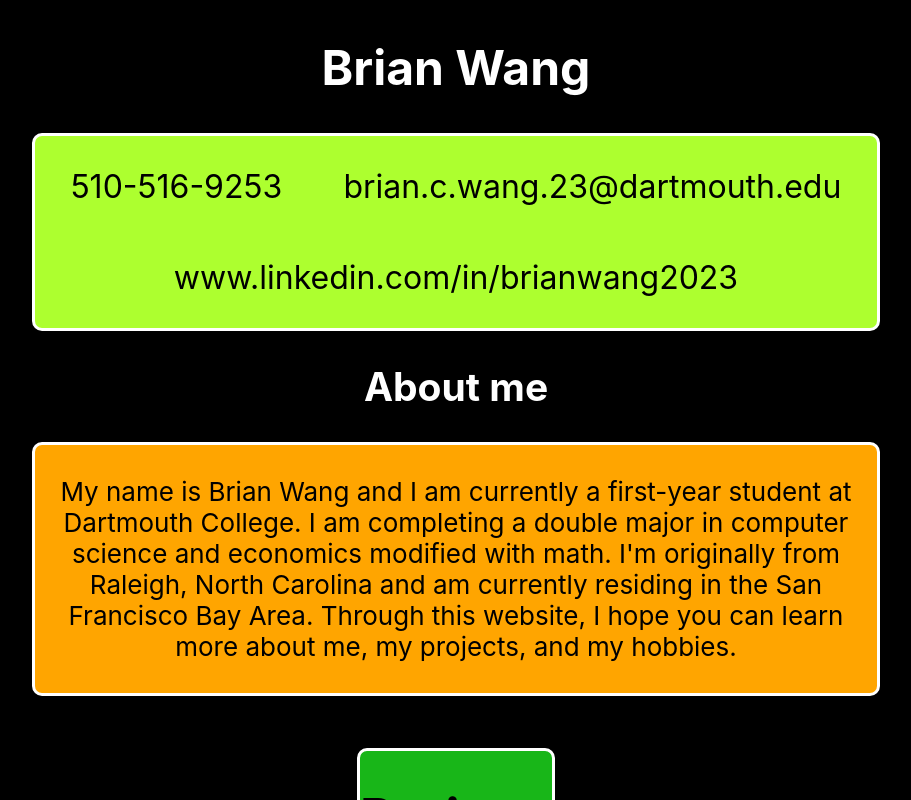
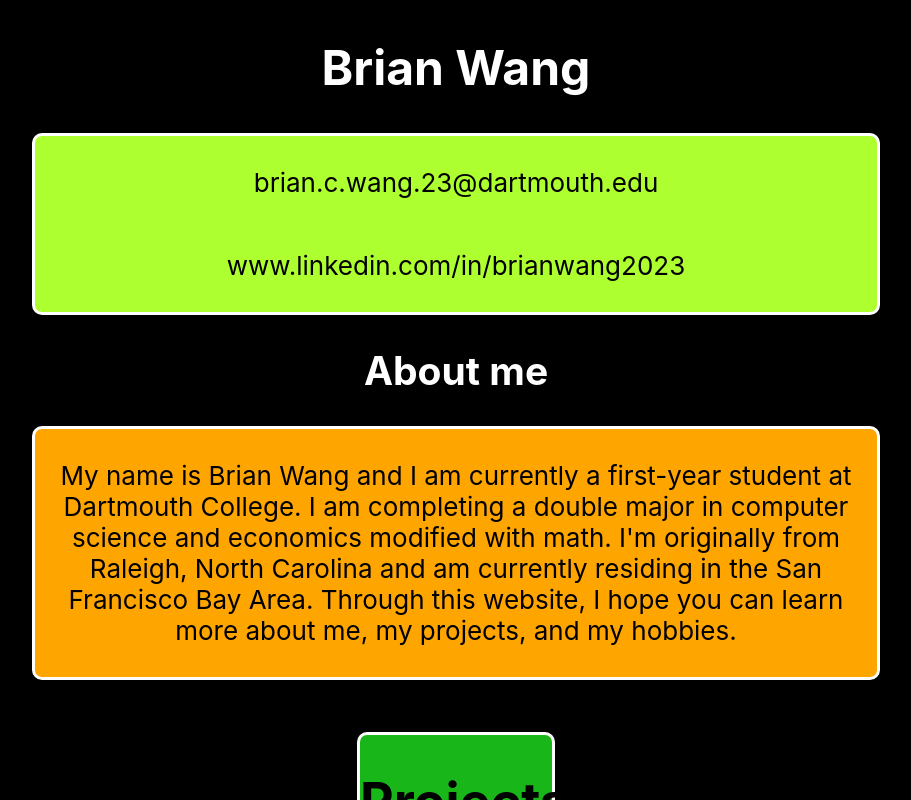
Before and after one commit to brianwang26/brianwang26.github.io, a React (Create React App) app: page / in a window 1280 px wide. Shown: the top 800 px of the page, without its empty margins (184-1095 px from the left). Built offline with nearby package versions, Linux system fonts and the light colour scheme.

Commit message:
somethings not right with font size

```diff
--- a/src/App.js
+++ b/src/App.js
@@ -32,9 +32,8 @@ function App() {
         <h1><font size = "7"> Brian Wang </font></h1>
 
         <div className = "contactInfo">
-          <p><font color = "black"><font size = "6">510-516-9253</font></font></p>
-          <p><font color = "black"><font size = "6">brian.c.wang.23@dartmouth.edu</font></font></p>
-          <p><font color = "black"><font size = "6">www.linkedin.com/in/brianwang2023</font></font></p>
+          <p><font color = "black">brian.c.wang.23@dartmouth.edu</font></p>
+          <p><font color = "black">www.linkedin.com/in/brianwang2023</font></p>
         </div>
 
         {/* <Dog name="Oscar"> </Dog> */}
```
Also changed, not shown: 12 other files (tests, documents, lock files or other folders).
